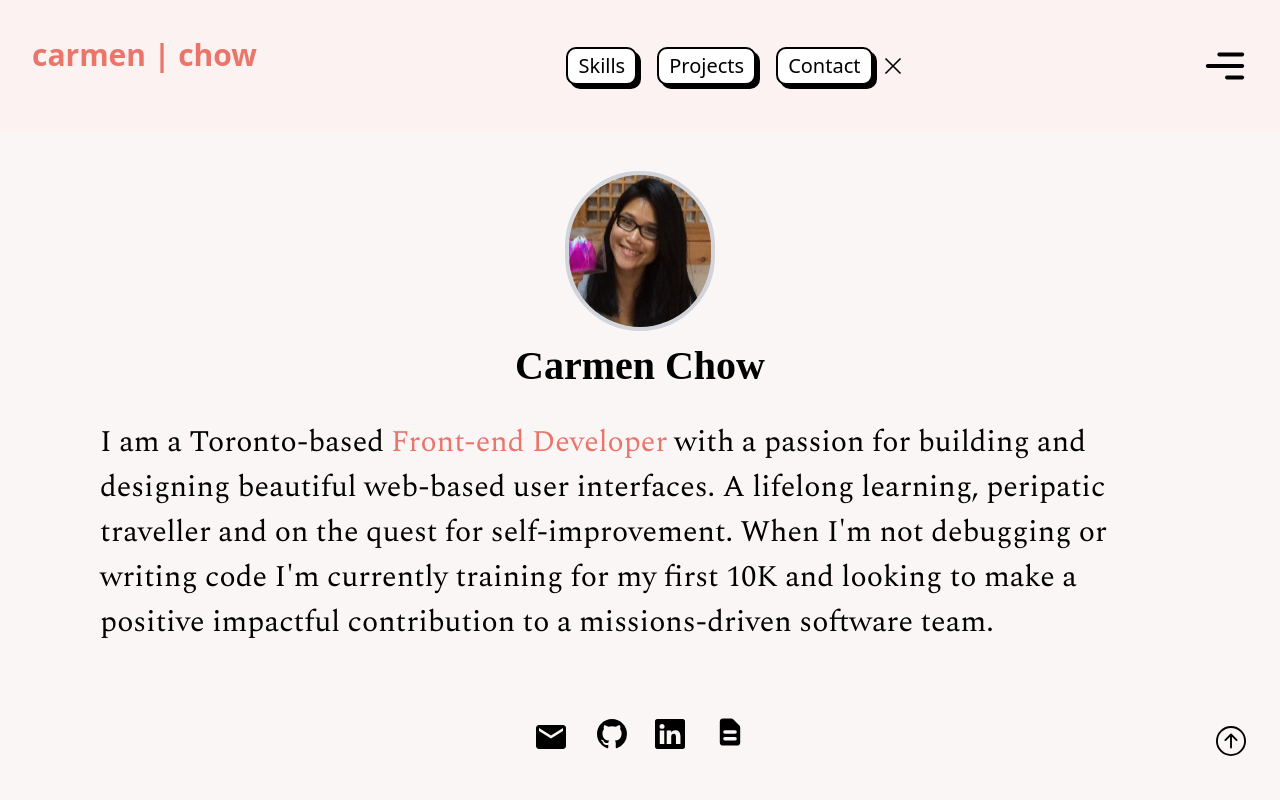
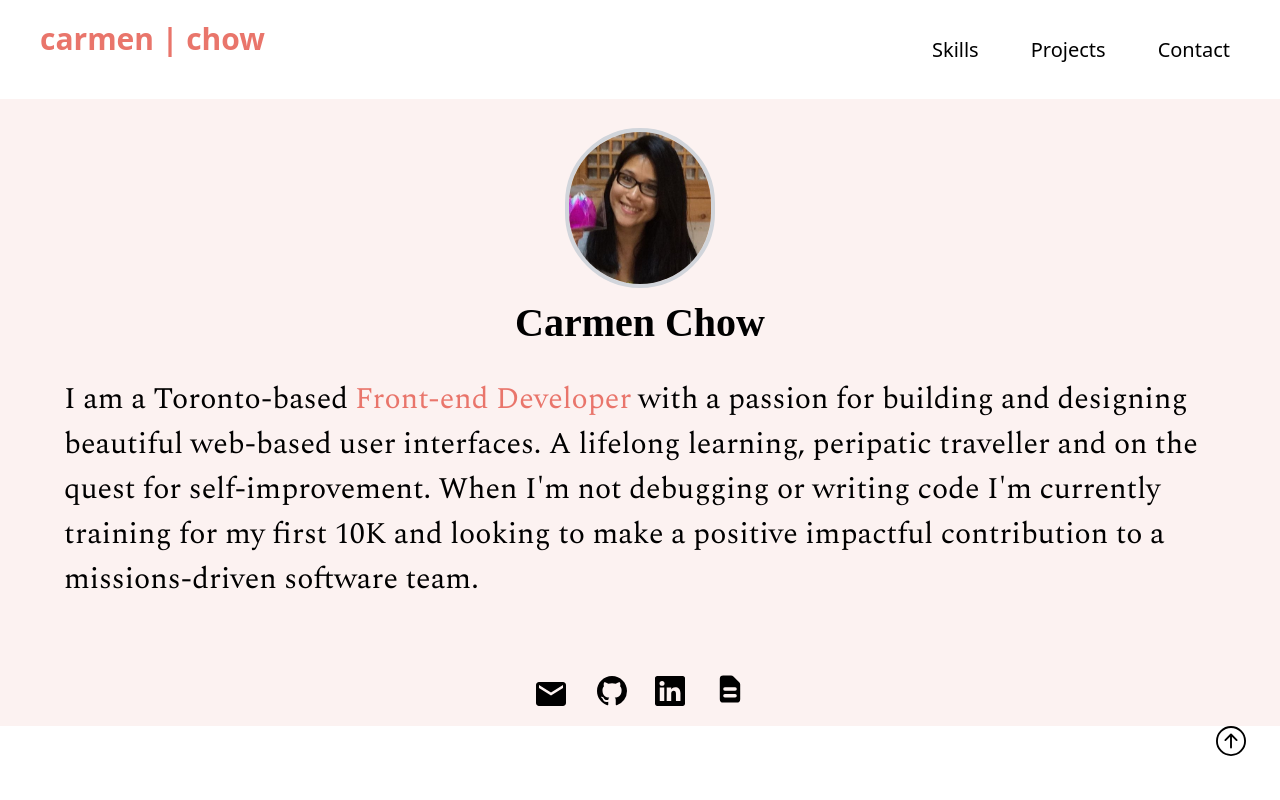
Before and after one commit to cchow33/my-portfolio, a Next.js app: page / in a window 1280 px wide. Shown: the top 800 px of the page. Built offline with nearby package versions, Linux system fonts and the light colour scheme.

Commit message:
sticky nav done

```diff
--- a/components/Contact.js
+++ b/components/Contact.js
@@ -2,7 +2,7 @@ import React from "react";
 
 const Contact = () => {
   return (
-    <section id="contact" class="bg-[#fcf2f1] pl-[10%] pr-[5%] pt-[8%]">
+    <section id="Contact" class="bg-[#fcf2f1] pl-[10%] pr-[5%] pt-[8%]">
       <h1 class="decoration-4 font-black underline decoration-[#ff5555] text-[60px] mb-[20px] xs:text-[20px] sm:text-[22px] sm:mt-[20px] xl:text-[34px] font-poppins">
         Contact
       </h1>
--- a/components/Main.js
+++ b/components/Main.js
@@ -6,14 +6,13 @@ import { HiDocumentText } from "react-icons/hi";
 
 const Main = () => {
   return (
-    <div class="bg-[#faf6f6]">
-      <main class="bg-[#faf6f6] p-10 flex items-center w-auto expand">
-        <div class="xl:max-w-7xl xl:mx-auto max-w-full pl-[5%] pr-[5%]">
-          <div class="grid h-[80%] place-items-center">
+    <div class="bg-[#fcf2f1] pt-16">
+      <main class="pt-16 p-30 flex items-center w-auto expand">
+        <div class="py-100 xl:max-w-7xl xl:mx-auto max-w-full pl-[5%] pr-[5%]">
+          <div class="my-30 grid h-[80%] place-items-center">
             <Image
               src="/photo.jpg"
               alt="profile"
-              t
               width="150"
               height="150"
               class="rounded-full border-gray-300 border-4"
--- a/components/Navbar.js
+++ b/components/Navbar.js
@@ -1,49 +1,46 @@
-import { React, useState } from "react";
+import React, { useState } from "react";
 import { CgMenuRight } from "react-icons/cg";
 import { GrClose } from "react-icons/gr";
 
 const Navbar = () => {
+  const links = ["Skills", "Projects", "Contact"];
+
   const [navbar, setNavbar] = useState(false);
 
-  const links = ["Skills", "Projects", "Contact"];
-
   return (
-    <header class="h-[100%] p-8 bg-[#fcf2f1]">
-      <div class="flex items-center justify-between xl:max-w-7xl xl:mx-auto max-w-full bg-[#fcf2f1] text-black navbar navbar-expand-lg navbar-light">
+    <div className="shadow-md w-full h-16 fixed top-0 left-0 z-50 mb-200px">
+      <div className="md:flex items-center justify-between bg-white py-4 md:px-10 px-7">
         <span class="flex-col">
           <p class="text-[#e9756b] font-black pb-[10%] xs: text-[8px] sm:text-[10px] xl:text-[30px]">
             carmen | chow
           </p>
         </span>
 
-        <nav class="flex items-center w-auto">
-          <ul className="md:flex items-center w-auto list none text-[25px]">
-            {links.map((link) => (
+        <div
+          onClick={() => setNavbar(!navbar)}
+          className="text-3xl absolute right-8 top-6 cursor-pointer md:hidden"
+        >
+          <CgMenuRight name={navbar ? <GrClose /> : "menu"} />
+        </div>
+
+        <ul
+          className={`md:flex md:items-center md:pb-0 pb-12 absolute md:static bg-white md:z-auto z-[-1] left-0 w-full md:w-auto md:pl-0 pl-9 transition-all duration-500 ease-in ${
+            navbar ? "top-20 " : "top-[-490px]"
+          }`}
+        >
+          {links.map((link) => (
+            <li key={link} className="md:ml-8 text-xl md:my-0 my-7">
               <a
                 href={`#${link}`}
-                key={link}
-                class="relative inline-block px-3 py-1 font-medium group m-[10px]  selection: xs:text-[12px] sm:text-[14px] md:text-[18px] lg:text-[20px]"
+                class="relative inline-block px-2 font-medium group m-[2px]  selection: xs:text-[12px] sm:text-[14px] md:text-[18px] lg:text-[20px]"
               >
-                <span class="absolute inset-0 w-full h-full transition duration-200 ease-out transform translate-x-1 translate-y-1 bg-black group-hover:-translate-x-0 group-hover:-translate-y-0  rounded-[10px]"></span>
-
-                <span class="absolute inset-0 w-full h-full bg-white border-2 border-black group-hover:bg-black  rounded-[10px]"></span>
-
-                <span class="relative text-black group-hover:text-white">
-                  {link}
-                </span>
+                {link}
               </a>
-            ))}
-          </ul>
-
-          <button>
-            <GrClose size={20} />
-          </button>
-        </nav>
-        <button>
-          <CgMenuRight size={46} />
-        </button>
+            </li>
+          ))}
+        </ul>
       </div>
-    </header>
+    </div>
   );
 };
 
--- a/components/Projects.js
+++ b/components/Projects.js
@@ -58,7 +58,7 @@ const Projects = () => {
 
   return (
     <section
-      id="projects"
+      id="Projects"
       class="xl:max-w-7xl xl:mx-auto max-w-full pl-[10%] pr-[5%] pt-[8%]"
     >
       <h1 class="decoration-4 font-black underline decoration-[#ff5555] text-[60px] mb-[20px] xs:text-[20px] sm:text-[22px] sm:mt-[20px] xl:text-[34px] font-poppins">
--- a/components/Skills.js
+++ b/components/Skills.js
@@ -68,7 +68,7 @@ const Skills = () => {
   ];
 
   return (
-    <section id="skills" class="py-20">
+    <section id="Skills" class="py-20">
       <div class="xl:max-w-7xl xl:mx-auto max-w-full pl-[10%] pr-[5%] pt-[8%]">
         <h1 class="decoration-4 font-black underline decoration-[#ff5555] text-[60px] mb-[20px] xs:text-[20px] sm:text-[22px] sm:mt-[20px] xl:text-[34px] font-poppins">
           Skills
```
